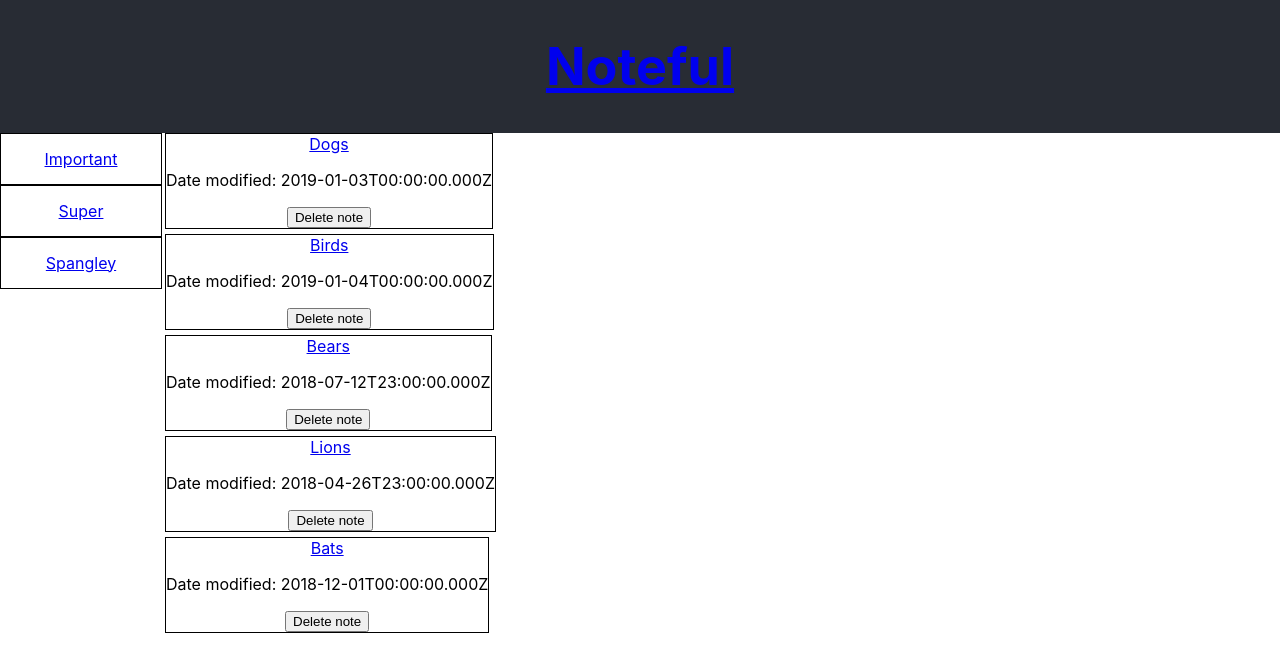
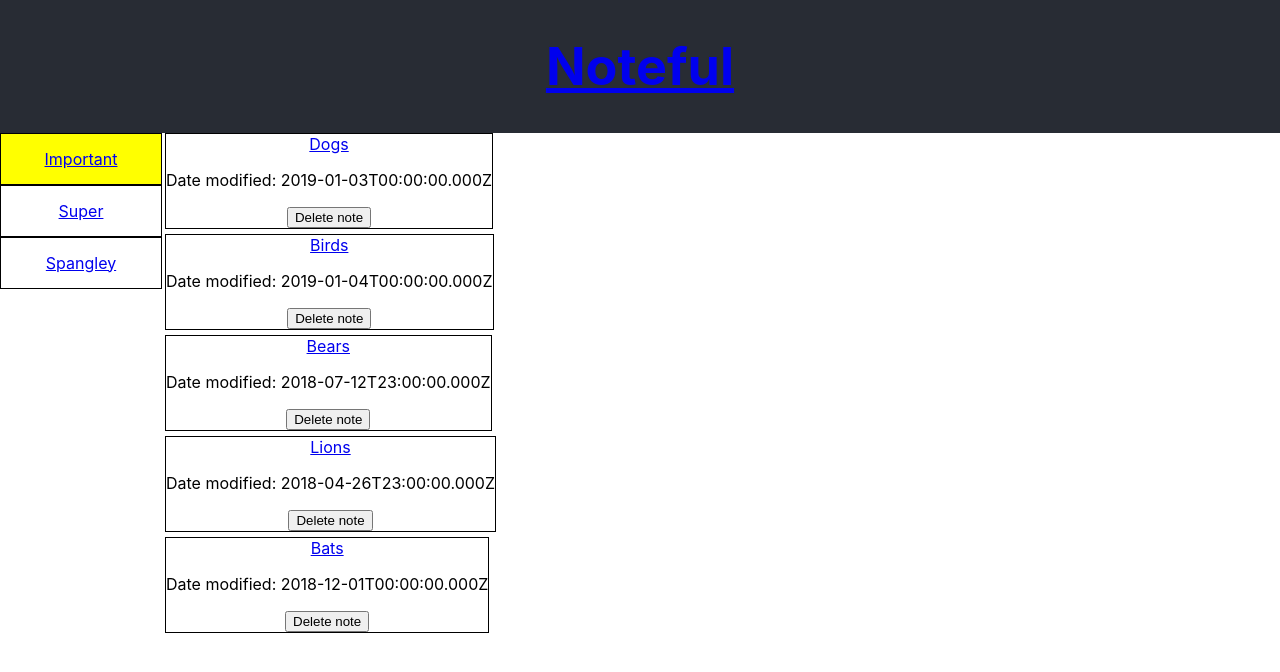
Before and after one commit to thinkful-ei-bee/joel-davidbo-noteful, a React (Create React App) app: page /folder/b0715efe-ffaf-11e8-8eb2-f2801f1b9fd1 in a window 1280 px wide. Shown: the top 672 px of the page. Built offline with nearby package versions, Linux system fonts and the light colour scheme.

Commit message:
highlighted selected folder

```diff
--- a/src/App.css
+++ b/src/App.css
@@ -20,7 +20,6 @@ header {
 .left-menu {
   width: 10em;
   height: 100vh;
-  /* background-color: blue; */
 }
 
 .right-content {
@@ -47,6 +46,10 @@ li {
   border: 1px solid black;
 }
 
+.folder-selected {
+  background-color: yellow;
+}
+
 .notes-list {
   margin-left: 5px;
 }
--- a/src/component/Folder/Folder.js
+++ b/src/component/Folder/Folder.js
@@ -11,7 +11,7 @@ export default class Folder extends React.Component {
       <main role="main" className="App">
       <section className="main-layout">
       <div className="left-menu">
-        <FolderList folders={this.props.folders} />
+        <FolderList folders={this.props.folders} selected={folderId}/>
       </div>
       <div className="right-content">
         <NoteList notes={this.props.notes.filter(note => note.folderId === folderId)} />
--- a/src/component/folderlist/folderlist.js
+++ b/src/component/folderlist/folderlist.js
@@ -4,11 +4,12 @@ import { Link } from 'react-router-dom'
 export default class FolderList extends Component {
 
   render() {
+
     return (
       <>
         <ul className="folder-list">
           {this.props.folders.map(folder =>
-            <li key={folder.id}>
+            <li key={folder.id} className={folder.id === this.props.selected ? 'folder-selected' : ''}>
               <Link to={`/folder/${folder.id}`}>
                 {folder.name}
               </Link>
```
Also changed, not shown: src/App.js (line endings or trailing spaces).
